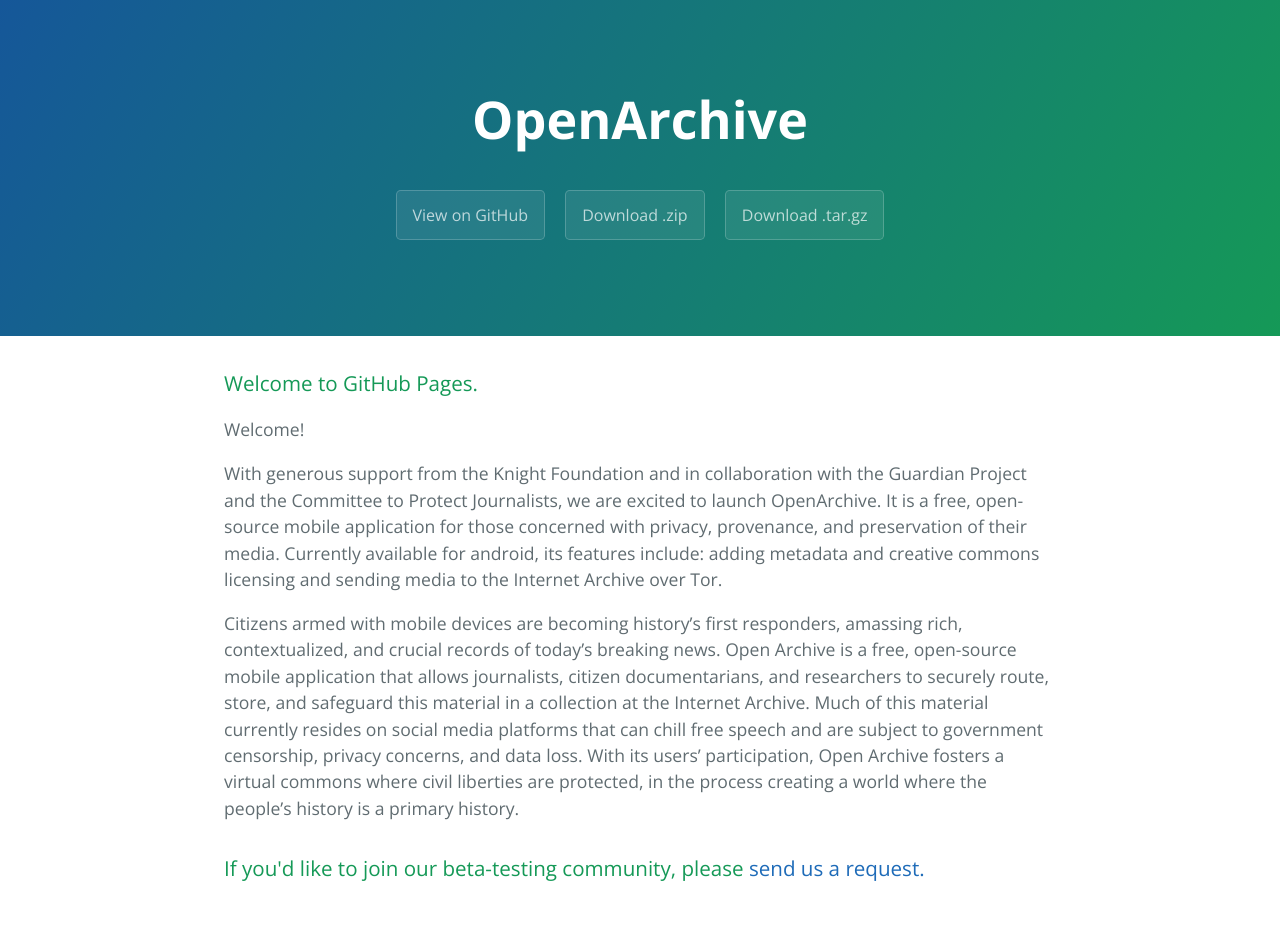
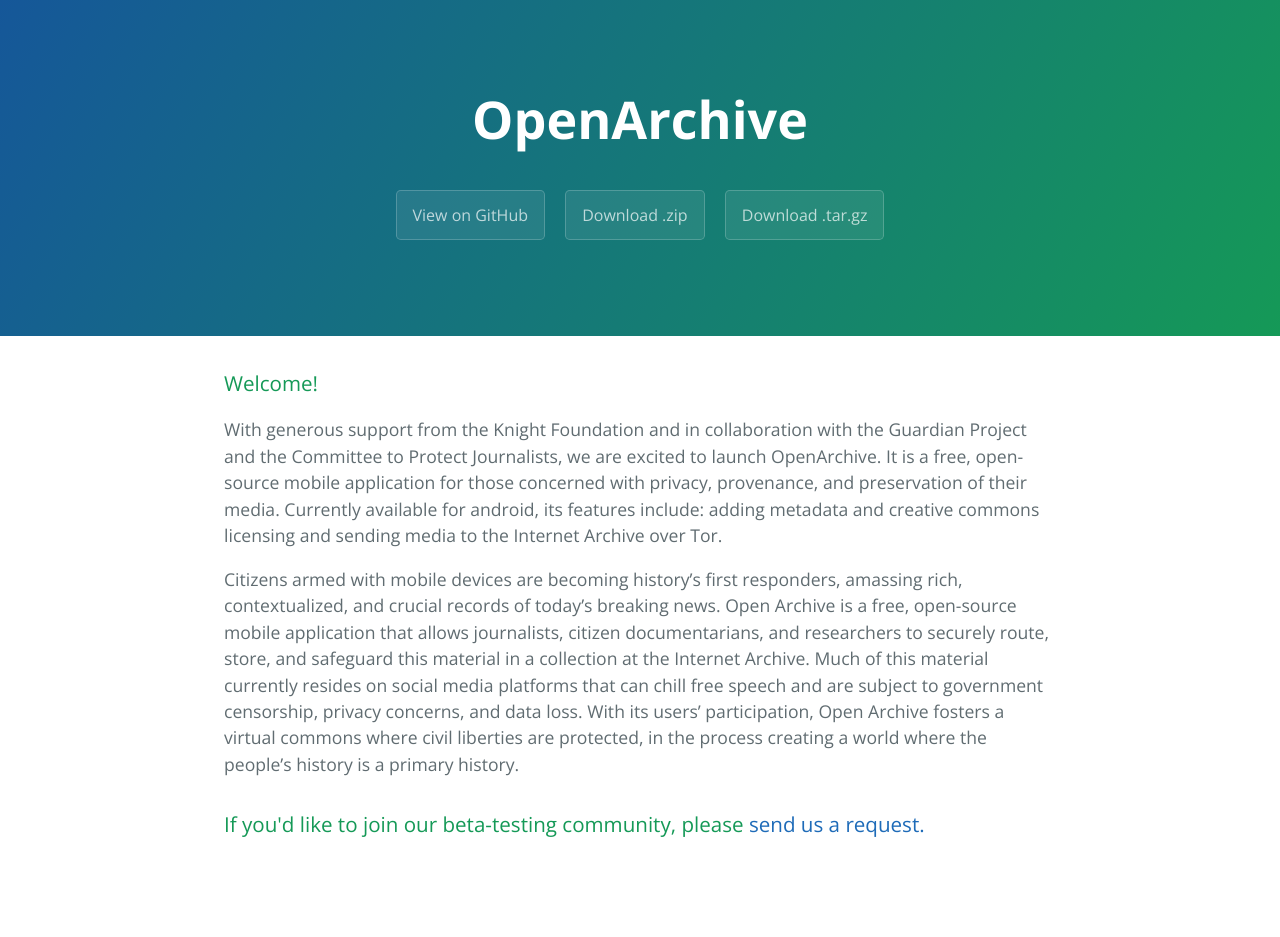
Before and after one commit to mattl/open-archive.org, a Jekyll site: the page index.html, which Jekyll copies as it is, in a window 1280 px wide. Built offline with Jekyll 4.4.1, drawn with Linux system fonts in a browser that asks for light colours; after the commit the page ends 900 px from its top, so only the background shows below that.

Commit message:
Update index.html

```diff
--- a/index.html
+++ b/index.html
@@ -20,9 +20,8 @@
 
     <section class="main-content">
       <h3>
-<a id="welcome-to-github-pages" class="anchor" href="#welcome-to-github-pages" aria-hidden="true"><span class="octicon octicon-link"></span></a>Welcome to GitHub Pages.</h3>
+<a id="welcome-to-github-pages" class="anchor" href="#welcome-to-github-pages" aria-hidden="true"><span class="octicon octicon-link"></span></a>Welcome!</h3>
 
-<p>Welcome!</p>
 
 <p>With generous support from the Knight Foundation and in collaboration with the Guardian Project and the Committee to Protect Journalists, we are excited to launch OpenArchive. It is a free, open-source mobile application for those concerned with privacy, provenance, and preservation of their media. Currently available for android, its features include: adding metadata and creative commons licensing and sending media to the Internet Archive over Tor.</p>
 
```
Also changed, not shown: other parts of index.html (+1 -1 lines).
